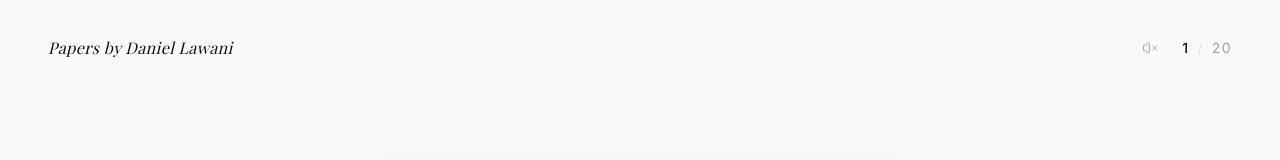
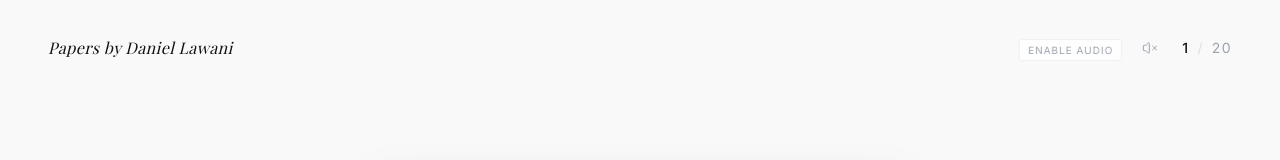
Before and after one commit to Vynethedesigner/papers-by-daniel, a React (Vite) app: page / in a window 1280 px wide. Shown: the top 160 px of the page. Built offline with nearby package versions, Linux system fonts and the light colour scheme; a web font is replaced by a local one.

Commit message:
Fix: Enable auto-show for sound tooltip

```diff
--- a/src/components/SoundToggle.jsx
+++ b/src/components/SoundToggle.jsx
@@ -8,10 +8,20 @@
  */
 const SoundToggle = () => {
     const [isEnabled, setIsEnabled] = useState(false);
+    const [showHint, setShowHint] = useState(true);
+
+    // Auto-hide hint after 5 seconds
+    React.useEffect(() => {
+        const timer = setTimeout(() => {
+            setShowHint(false);
+        }, 5000);
+        return () => clearTimeout(timer);
+    }, []);
 
     const handleToggle = () => {
         const newState = soundManager.toggle();
         setIsEnabled(newState);
+        setShowHint(false);
     };
 
     return (
@@ -30,7 +40,7 @@
             </button>
 
             {/* Desktop Tooltip */}
-            <div className="absolute top-1/2 -left-3 -translate-x-full -translate-y-1/2 hidden md:block pointer-events-none opacity-0 group-hover/sound:opacity-100 transition-opacity duration-300">
+            <div className={`absolute top-1/2 -left-3 -translate-x-full -translate-y-1/2 hidden md:block pointer-events-none transition-opacity duration-300 ${!isEnabled && showHint ? 'opacity-100' : 'opacity-0 group-hover/sound:opacity-100'}`}>
                 <span className="text-[10px] uppercase tracking-widest text-gray-400 whitespace-nowrap bg-white/80 backdrop-blur px-2 py-1 rounded-sm border border-black/5">
                     {isEnabled ? 'Mute' : 'Enable Audio'}
                 </span>
```
